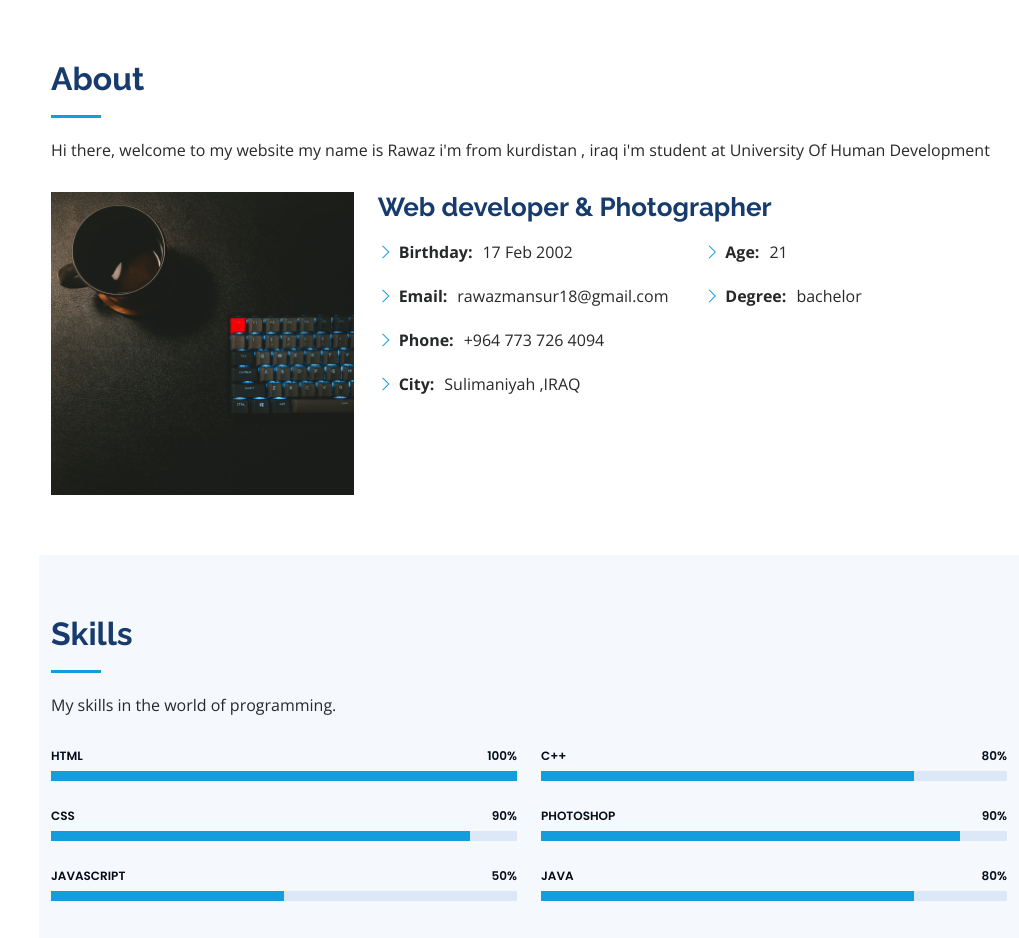
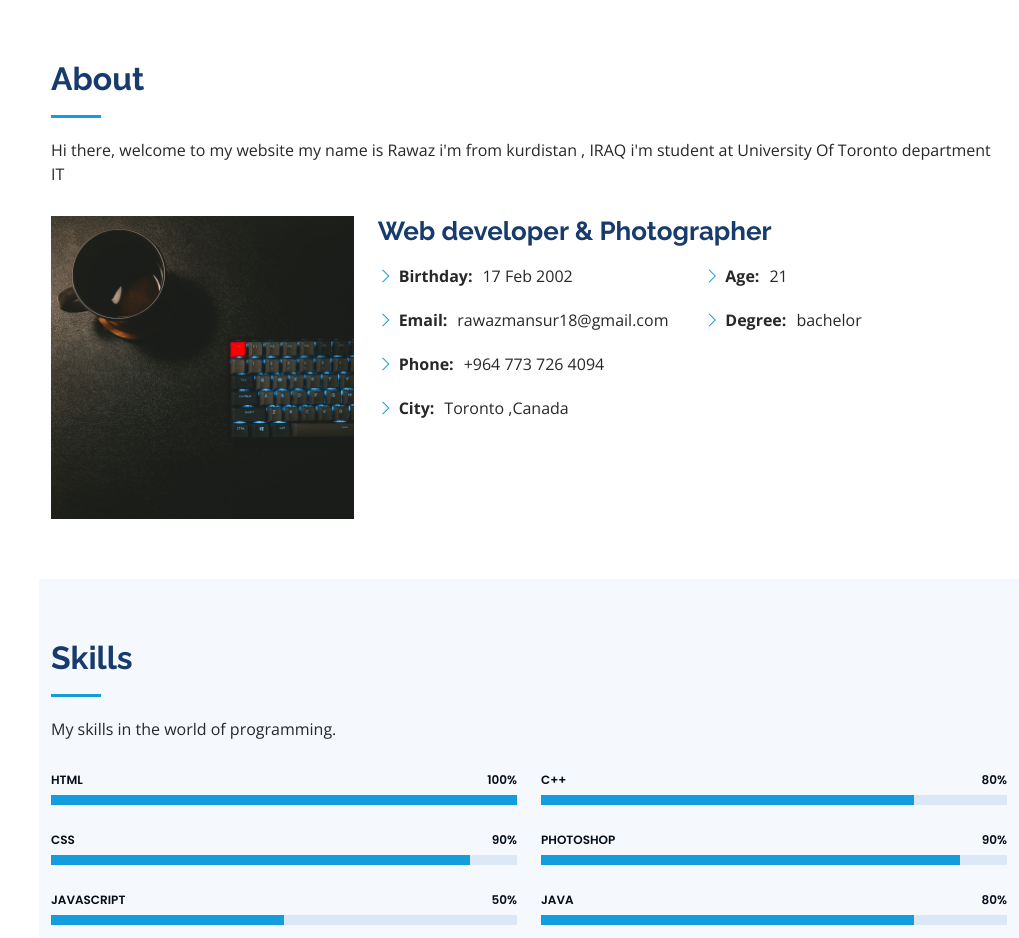
Before and after one commit to rawazmansur/rawazmansur.github.io, a plain HTML site: page index.html in a window 1280 px wide. Shown: the part 800-1738 px from the top of the page, without its empty margins (261-1280 px from the left). Drawn offline with nearby package versions, Linux system fonts and the light colour scheme.

Commit message:
new update

```diff
--- a/index.html
+++ b/index.html
@@ -78,7 +78,8 @@
 
         <div class="section-title">
           <h2>About</h2>
-         <p>Hi there, welcome to my website my name is Rawaz i'm from kurdistan , iraq i'm student at University Of Human Development </p>
+         <p>Hi there, welcome to my website my name is Rawaz i'm from kurdistan , IRAQ
+             i'm student at University Of Toronto department IT </p>
         </div>
 
         <div class="row">
@@ -99,7 +100,7 @@
                   <li><i class="bi bi-chevron-right"></i> <strong>Birthday:</strong> <span>17 Feb 2002</span></li>
                   <li><i class="bi bi-chevron-right"></i> <strong>Email:</strong> <span>rawazmansur18@gmail.com</span></li>
                   <li><i class="bi bi-chevron-right"></i> <strong>Phone:</strong> <span>+964 773 726 4094</span></li>
-                  <li><i class="bi bi-chevron-right"></i> <strong>City:</strong> <span>Sulimaniyah ,IRAQ</span></li>
+                  <li><i class="bi bi-chevron-right"></i> <strong>City:</strong> <span>Toronto ,Canada</span></li>
                 </ul>
               </div>
               <div class="col-lg-6">
```
